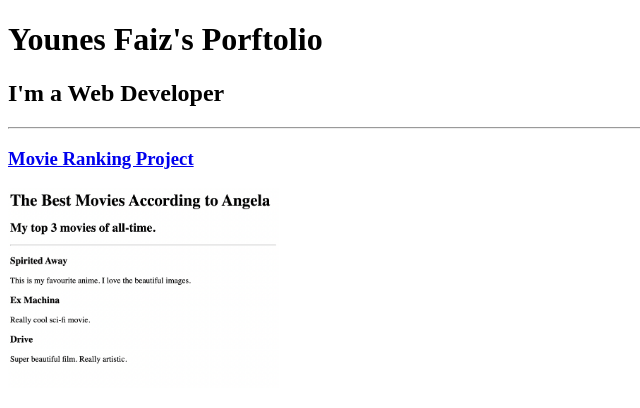
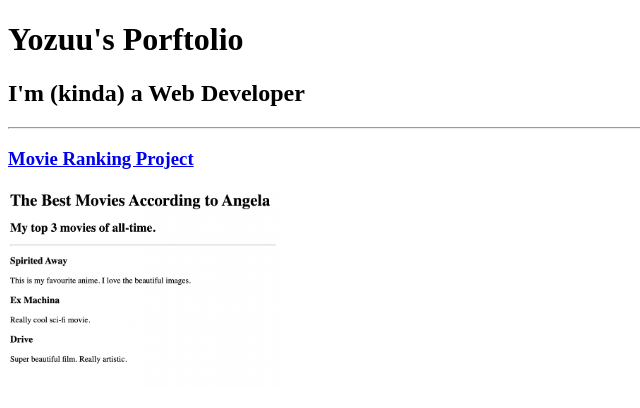
Before and after one commit to Faiizy/html-portfolio, a plain HTML site: page index.html in a window 1280 px wide. Shown: the top 408 px of the page, without its empty margins (0-640 px from the left). Drawn offline with Linux system fonts and the light colour scheme.

Commit message:
Add files via upload

```diff
--- a/index.html
+++ b/index.html
@@ -7,8 +7,8 @@
 </head>
 
 <body>
-  <h1>Younes Faiz's Porftolio</h1>
-  <h2>I'm a Web Developer</h2>
+  <h1>Yozuu's Porftolio</h1>
+  <h2>I'm (kinda) a Web Developer</h2>
   <hr />
   <h3><a href="./public/movie-ranking.html">Movie Ranking Project</a></h3>
   <img src="./assets/images/movie-ranking.png" alt="Ranking movie project picture" height="200px" />
```
